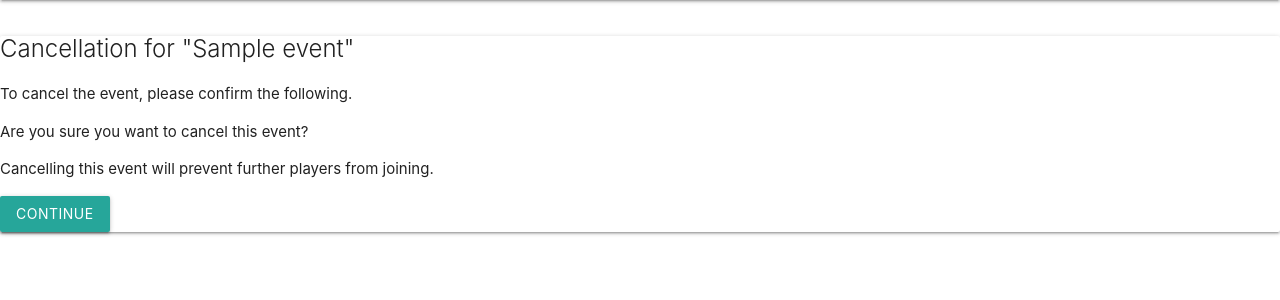
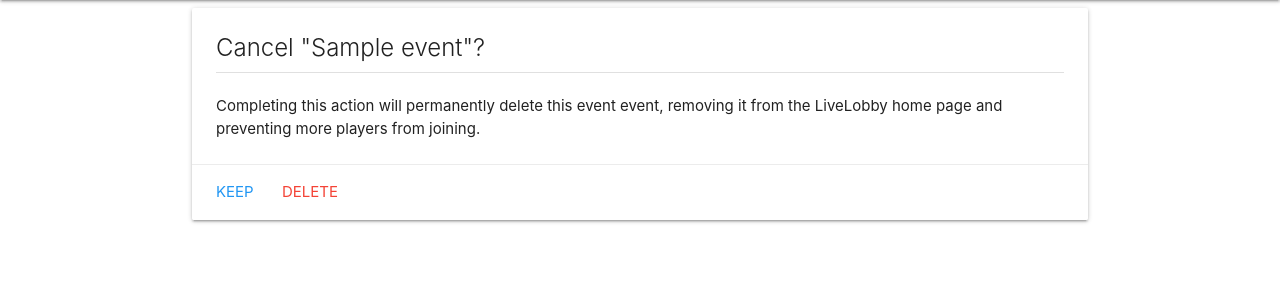
Before and after one commit to GuildHouseGames/livelobby, a Django app: page /1/cancel/ in a window 1280 px wide. Shown: the part 64-364 px from the top of the page. Run offline with Django 3.2, Linux system fonts and the light colour scheme; a user stored in the database is signed in; tables that the repository leaves empty hold one stand-in row (values such as "Sample post").

Commit message:
Add material ui to cancelling events

```diff
--- a/events/templates/events/cancel_event.html
+++ b/events/templates/events/cancel_event.html
@@ -1,4 +1,8 @@
 {% extends 'base.html' %}
+
+
+{% load static %}
+
 
 {% block back_button %}
     <a class="left show-on-large" style="margin: 0px 0px 0px 10px" href="/">
@@ -9,15 +13,25 @@
 {% block title %} Cancel Event | {{ event.name }}{% endblock %}
 
 {% block content %}
-<div class="card">
-    <div class="card-body">
-        <h2 class="card-title">Cancellation for "{{ event.name }}"</h2>
-        <div class="card-subtitle mb-2 text-muted">To cancel the event, please confirm the following.</div>
-        <form method="post">{% csrf_token %}
-             <p>Are you sure you want to cancel this event?</p>
-             <p>Cancelling this event will prevent further players from joining.</p>
-            <input type="submit" value="Continue" class="btn btn-success btn-lg">
-        </form>
+  <head>
+    <!--Only makes use of events-container and event styles-->
+    <link rel="stylesheet" type="text/css" href="{% static 'events/event_list.css' %}">
+  </head>
+    <div class="container">
+      <form method="post" id="cancel-form">{% csrf_token %}
+        <div class="card">
+          <div class="card-content">
+            <span class="card-title">Cancel "{{event.name}}"?</span>
+              <div class="divider"></div>
+              <br>
+              <p class="card-text">Completing this action will permanently delete this event event, removing it from the LiveLobby home page and preventing more players from joining.</p>
+
+          </div>
+          <div class="card-action">
+            <a class="blue-text" href="{% url 'event_list_view' %}" >Keep</a>
+            <a href="#" onclick="document.getElementById('cancel-form').submit();" class="red-text">Delete</a>
+          </div>
+        </div>
+      </form>
     </div>
-</div>
 {% endblock %}
```
